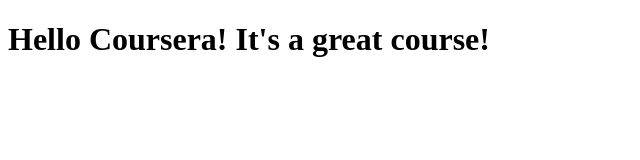
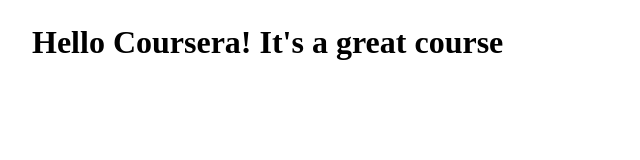
Before and after one commit to themis-kar/coursera-test, a plain HTML site: page site/index.html in a window 1280 px wide. Shown: the whole page, without its empty margins (0-640 px from the left). Drawn offline with Linux system fonts and the light colour scheme.

Commit message:
Add style.

```diff
--- a/site/index.html
+++ b/site/index.html
@@ -4,6 +4,6 @@
 	<title>Hello Coursera!</title>
 </head>
 <body>
-<h1>Hello Coursera! It's a great course!</h1>
+<h1 style="margin:24px;">Hello Coursera! It's a great course</h1>
 </body>
 </html>
```
